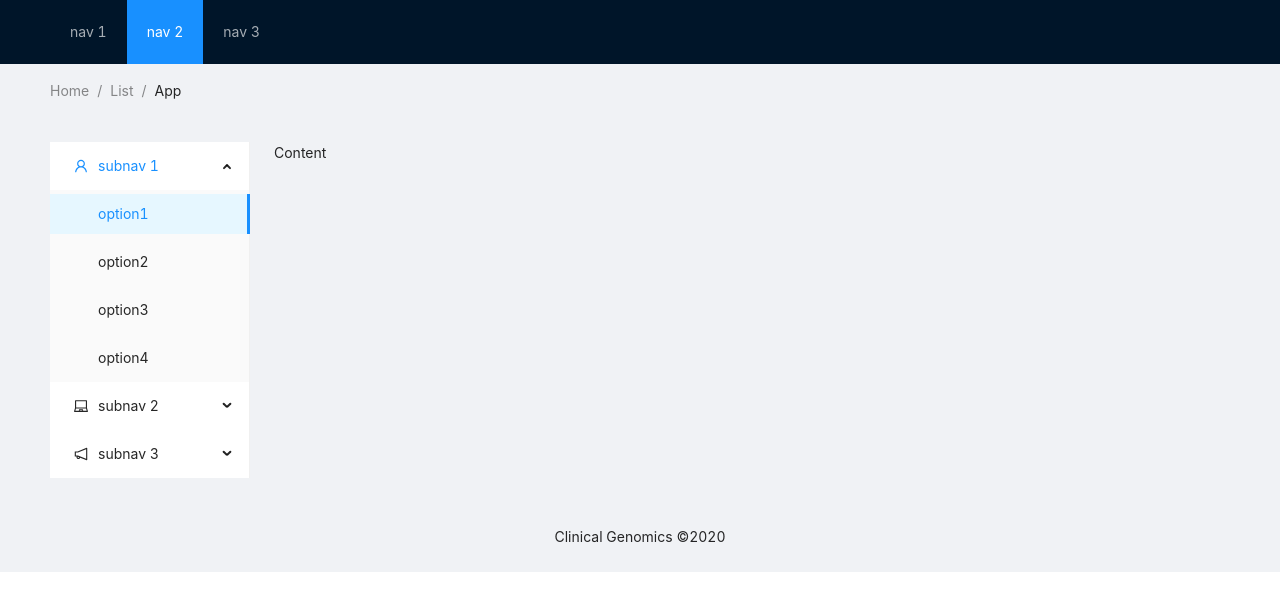
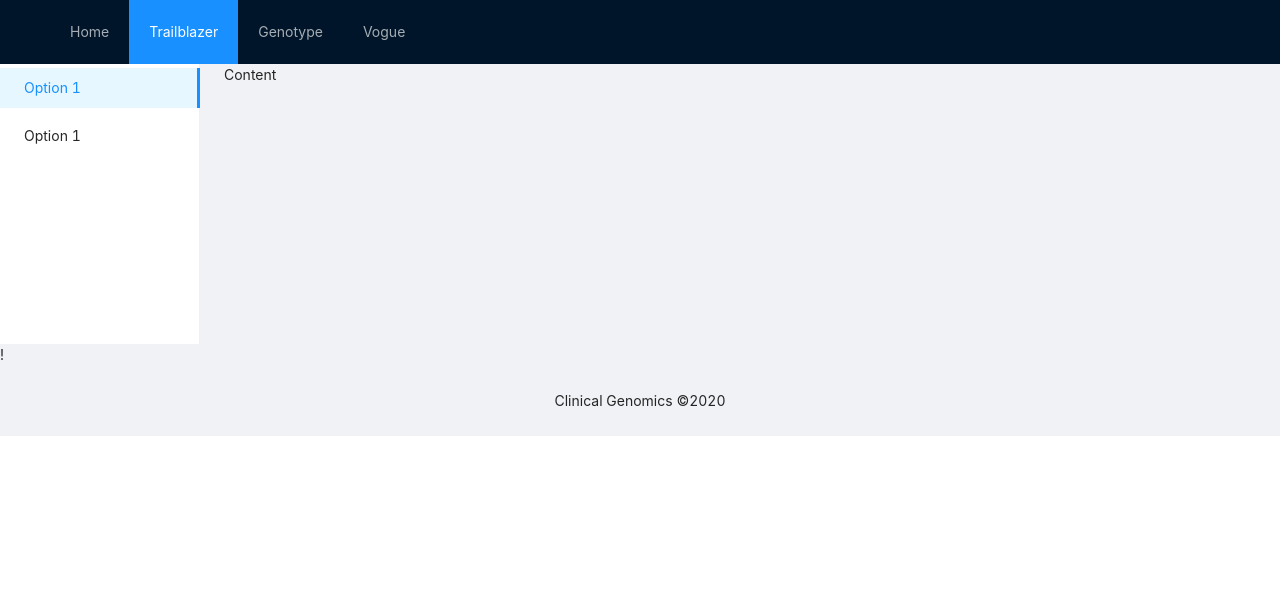
Before and after one commit to elevu/clinical-genomics-ui, a React app: page /trailblazer in a window 1280 px wide. Shown: the top 610 px of the page. Built offline with nearby package versions, Linux system fonts and the light colour scheme.

Commit message:
Add routes

```diff
--- a/src/App.tsx
+++ b/src/App.tsx
@@ -1,60 +1,44 @@
 import * as React from 'react'
 import './App.style.css'
-import { Layout, Menu, Breadcrumb } from 'antd'
-import { UserOutlined, LaptopOutlined, NotificationOutlined } from '@ant-design/icons'
+import { Layout, Menu } from 'antd'
+import { Routes } from './components/Routes'
+import { Link, useLocation } from 'react-router-dom'
 
 export interface AppProps {
   name: string
 }
 
-const { SubMenu } = Menu
-const { Header, Content, Footer, Sider } = Layout
+const { Header, Content, Footer } = Layout
 
 export const App: React.FC<AppProps> = (props: AppProps) => (
   <Layout>
     <Header className="header">
       <div className="logo" />
       <Menu theme="dark" mode="horizontal" defaultSelectedKeys={['2']}>
-        <Menu.Item key="1">nav 1</Menu.Item>
-        <Menu.Item key="2">nav 2</Menu.Item>
-        <Menu.Item key="3">nav 3</Menu.Item>
+        <Menu.Item key="1">
+          <Link to="/">
+            <span>Home</span>
+          </Link>
+        </Menu.Item>
+        <Menu.Item key="2">
+          <Link to="/trailblazer">
+            <span>Trailblazer</span>
+          </Link>
+        </Menu.Item>
+        <Menu.Item key="3">
+          <Link to="/genotype">
+            <span>Genotype</span>
+          </Link>
+        </Menu.Item>
+        <Menu.Item key="4">
+          <Link to="/vogue">
+            <span>Vogue</span>
+          </Link>
+        </Menu.Item>
       </Menu>
     </Header>
-    <Content style={{ padding: '0 50px' }}>
-      <Breadcrumb style={{ margin: '16px 0' }}>
-        <Breadcrumb.Item>Home</Breadcrumb.Item>
-        <Breadcrumb.Item>List</Breadcrumb.Item>
-        <Breadcrumb.Item>App</Breadcrumb.Item>
-      </Breadcrumb>
-      <Layout className="site-layout-background" style={{ padding: '24px 0' }}>
-        <Sider className="site-layout-background" width={200}>
-          <Menu
-            mode="inline"
-            defaultSelectedKeys={['1']}
-            defaultOpenKeys={['sub1']}
-            style={{ height: '100%' }}>
-            <SubMenu key="sub1" icon={<UserOutlined />} title="subnav 1">
-              <Menu.Item key="1">option1</Menu.Item>
-              <Menu.Item key="2">option2</Menu.Item>
-              <Menu.Item key="3">option3</Menu.Item>
-              <Menu.Item key="4">option4</Menu.Item>
-            </SubMenu>
-            <SubMenu key="sub2" icon={<LaptopOutlined />} title="subnav 2">
-              <Menu.Item key="5">option5</Menu.Item>
-              <Menu.Item key="6">option6</Menu.Item>
-              <Menu.Item key="7">option7</Menu.Item>
-              <Menu.Item key="8">option8</Menu.Item>
-            </SubMenu>
-            <SubMenu key="sub3" icon={<NotificationOutlined />} title="subnav 3">
-              <Menu.Item key="9">option9</Menu.Item>
-              <Menu.Item key="10">option10</Menu.Item>
-              <Menu.Item key="11">option11</Menu.Item>
-              <Menu.Item key="12">option12</Menu.Item>
-            </SubMenu>
-          </Menu>
-        </Sider>
-        <Content style={{ padding: '0 24px', minHeight: 280 }}>Content</Content>
-      </Layout>
+    <Content>
+      <Routes />
     </Content>
     <Footer style={{ textAlign: 'center' }}>Clinical Genomics ©2020</Footer>
   </Layout>
--- /dev/null
+++ b/src/components/Routes.tsx
@@ -0,0 +1,29 @@
+import React from 'react'
+import { Switch, Route } from 'react-router-dom'
+import { Trailblazer } from '../pages/trailblazer'
+import { Genotype } from '../pages/genotype'
+import { Vogue } from '../pages/vogue'
+import { Home } from '../pages/home'
+import { Unauthorized } from '../pages/Unauthorized'
+
+export const Routes = () => {
+  return (
+    <Switch>
+      <Route path="/" exact>
+        <Home></Home>
+      </Route>
+      <Route path="/unauthorized" exact>
+        <Unauthorized></Unauthorized>
+      </Route>
+      <Route path="/trailblazer">
+        <Trailblazer></Trailblazer>
+      </Route>
+      <Route path="/genotype">
+        <Genotype></Genotype>
+      </Route>
+      <Route path="/vogue">
+        <Vogue></Vogue>
+      </Route>
+    </Switch>
+  )
+}
--- a/src/index.tsx
+++ b/src/index.tsx
@@ -1,9 +1,13 @@
 import * as React from 'react'
 import * as ReactDOM from 'react-dom'
+import { BrowserRouter } from 'react-router-dom'
 import { App } from './App'
+
 ReactDOM.render(
   <React.StrictMode>
-    <App name="Clinical Genomics Internal Portal" />
+    <BrowserRouter>
+      <App name="Clinical Genomics Internal Portal" />
+    </BrowserRouter>
   </React.StrictMode>,
   document.getElementById('app')
 )
--- /dev/null
+++ b/src/pages/genotype.tsx
@@ -0,0 +1,6 @@
+import * as React from 'react'
+import { Result } from 'antd'
+
+export const Genotype = () => (
+  <Result status="404" title="404" subTitle="This page is under development, coming soon!" />
+)
--- /dev/null
+++ b/src/pages/home.tsx
@@ -0,0 +1,3 @@
+import * as React from 'react'
+
+export const Home = () => <div>Welcome home *_*</div>
--- /dev/null
+++ b/src/pages/trailblazer.tsx
@@ -0,0 +1,23 @@
+import * as React from 'react'
+import { Layout, Menu } from 'antd'
+
+const { Content, Sider } = Layout
+
+export const Trailblazer = () => (
+  <div>
+    <Layout className="site-layout-background">
+      <Sider className="site-layout-background" width={200}>
+        <Menu
+          mode="inline"
+          defaultSelectedKeys={['1']}
+          defaultOpenKeys={['sub1']}
+          style={{ height: '100%' }}>
+          <Menu.Item key="1">Option 1</Menu.Item>
+          <Menu.Item key="2">Option 1</Menu.Item>
+        </Menu>
+      </Sider>
+      <Content style={{ padding: '0 24px', minHeight: 280 }}>Content</Content>
+    </Layout>
+    !
+  </div>
+)
--- /dev/null
+++ b/src/pages/unauthorized.tsx
@@ -0,0 +1,12 @@
+import React from 'react'
+import { Result } from 'antd'
+
+export const Unauthorized = () => {
+  return (
+    <Result
+      status="403"
+      title="403"
+      subTitle="Sorry, you are not authorized to access this page. Login with your Google account"
+    />
+  )
+}
--- /dev/null
+++ b/src/pages/vogue.tsx
@@ -0,0 +1,6 @@
+import * as React from 'react'
+import { Result } from 'antd'
+
+export const Vogue = () => (
+  <Result status="404" title="404" subTitle="This page is under development, coming soon!" />
+)
--- a/webpack.config.js
+++ b/webpack.config.js
@@ -14,6 +14,7 @@ const config = {
   mode: 'development',
   output: {
     path: path.resolve(__dirname, './build'),
+    publicPath: '/',
     filename: 'bundle.js',
   },
   module: {
@@ -33,6 +34,9 @@ const config = {
       },
     ],
   },
+  devServer: {
+    historyApiFallback: true,
+  },
   resolve: {
     extensions: ['.js', '.jsx', '.json', '.ts', '.tsx'],
   },
```
